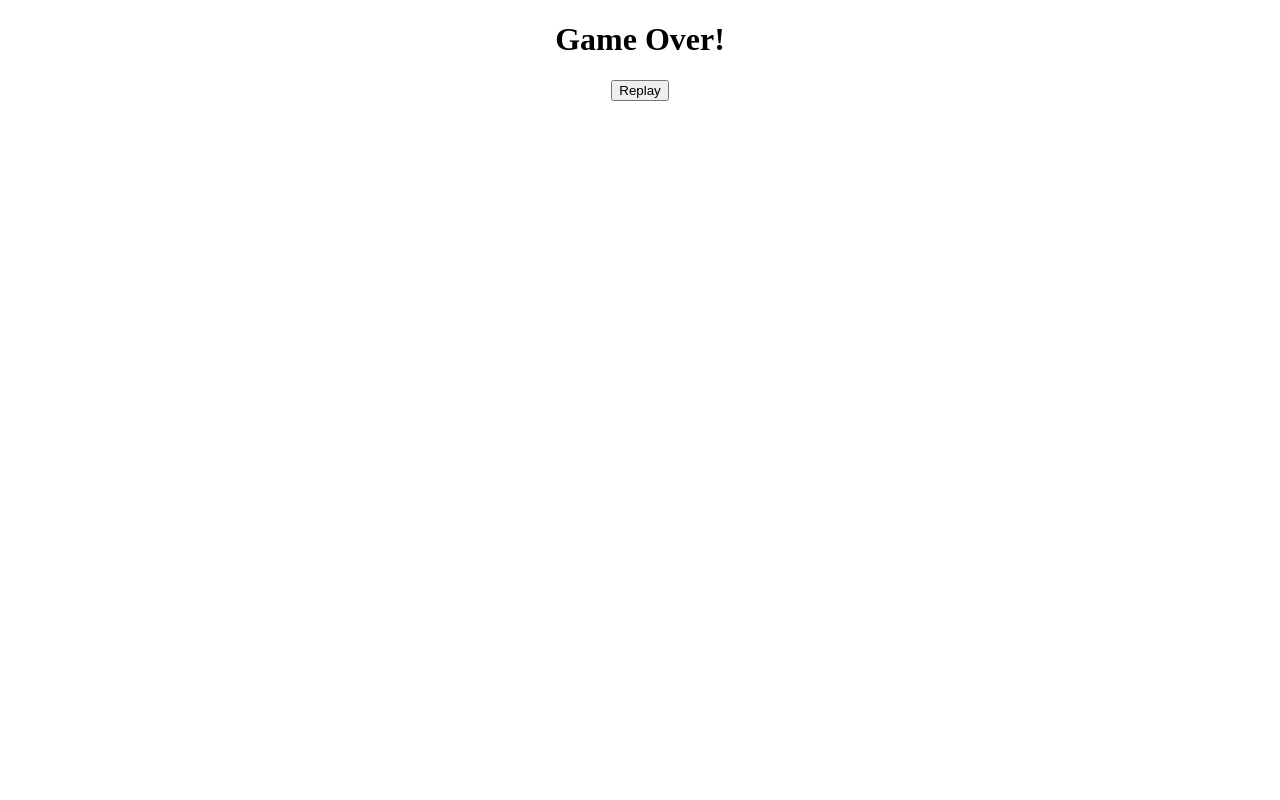
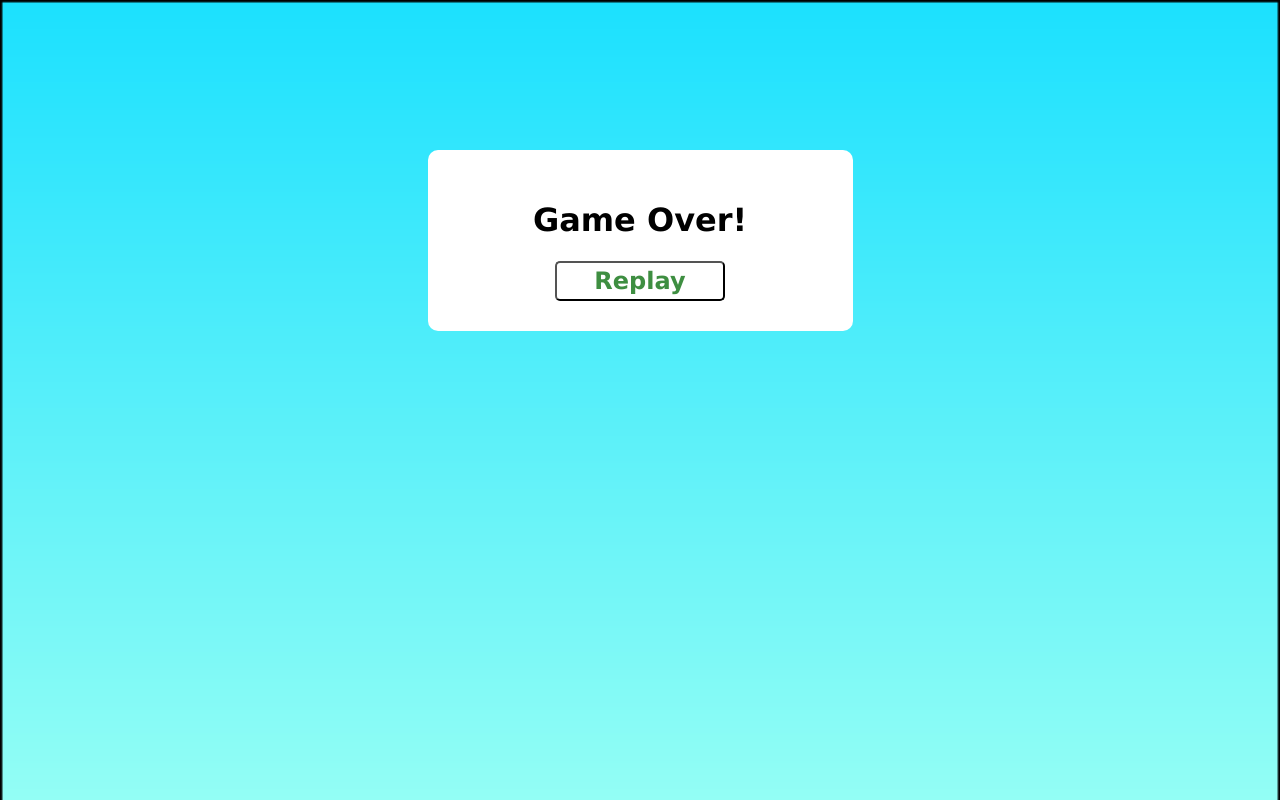
Before and after one commit to Hannah-Frost/bird-game, a plain HTML site: page end.html in a window 1280 px wide. Drawn offline with nearby package versions, Linux system fonts and the light colour scheme.

Commit message:
Basic styling for game over page:

```diff
--- a/end.html
+++ b/end.html
@@ -5,8 +5,41 @@
     <script src="https://code.jquery.com/jquery-2.1.4.min.js"></script>
     <title>Game Over</title>
   </head>
-  <body>
-    <center><h1>Game Over!</h1>
-    <button class="replay-button" onclick="window.location.href='wait.html'">Replay</button><center>
+  <body class="background-image">
+    <center><div class="game-over-container">
+    <h1 class="game-over-text">Game Over!</h1>
+    <button class="replay-button" onclick="window.location.href='wait.html'">Replay</button></div></center>
   </body>
 </html>
+
+<style>
+  .background-image {
+    background-image: url("background.png");
+	  background-size: cover;
+  }
+  .replay-button {
+    color: #3e8e41;
+    background-color: white;
+    font-family: verdana;
+    font-size: 24px;
+    font-weight: 700;
+    width: 170px;
+    height: 40px;
+    border-radius: 5px;
+  }
+  .replay-button:hover {
+    background-color: #3e8e41;
+    color: white;
+  }
+  .game-over-text {
+    font-size: 32px;
+    font-family: verdana;
+  }
+  .game-over-container {
+    margin-top: 150px;
+    background-color: #FFF;
+    border-radius: 10px;
+    padding: 30px;
+    width: 365px;
+  }
+</style>
```
